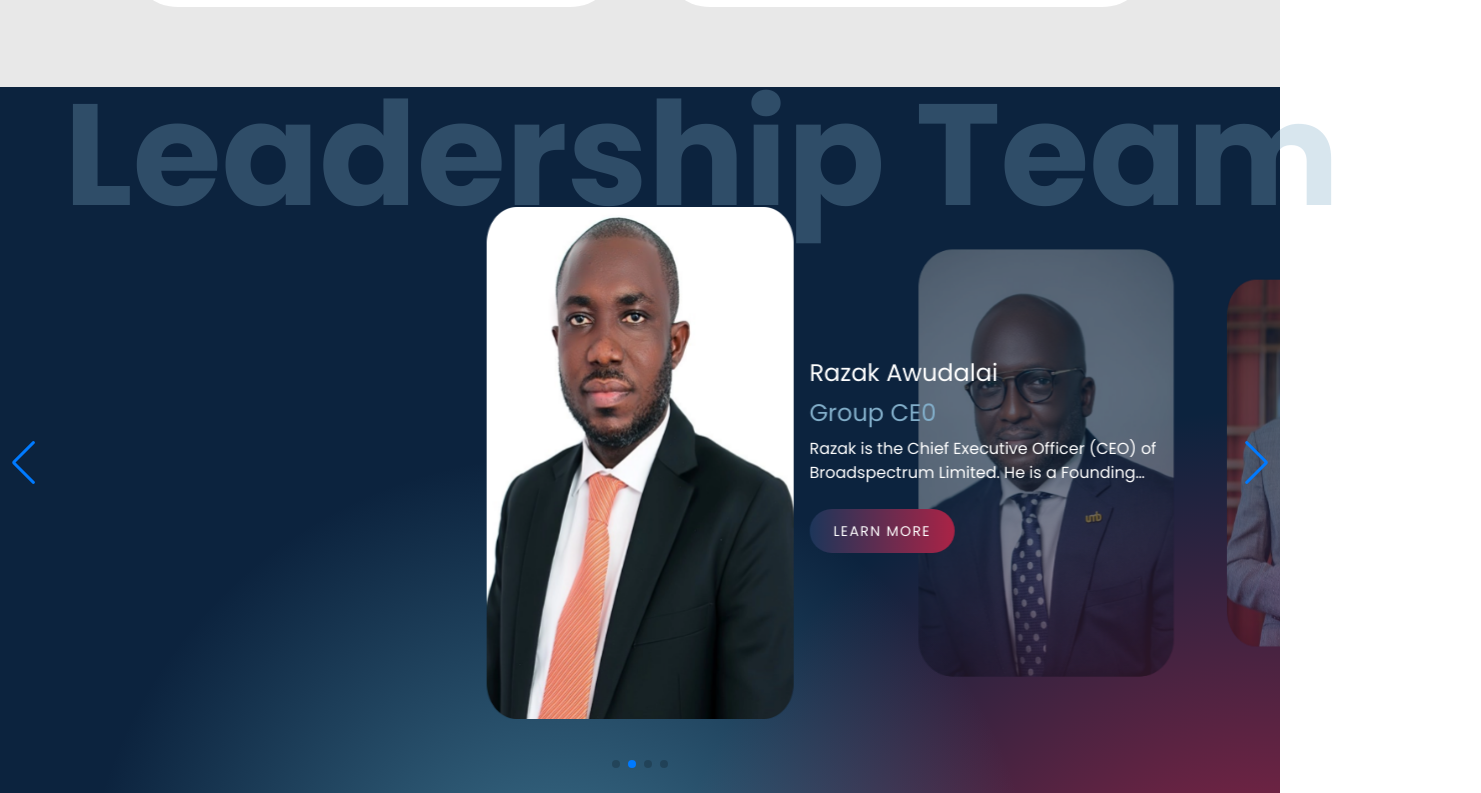
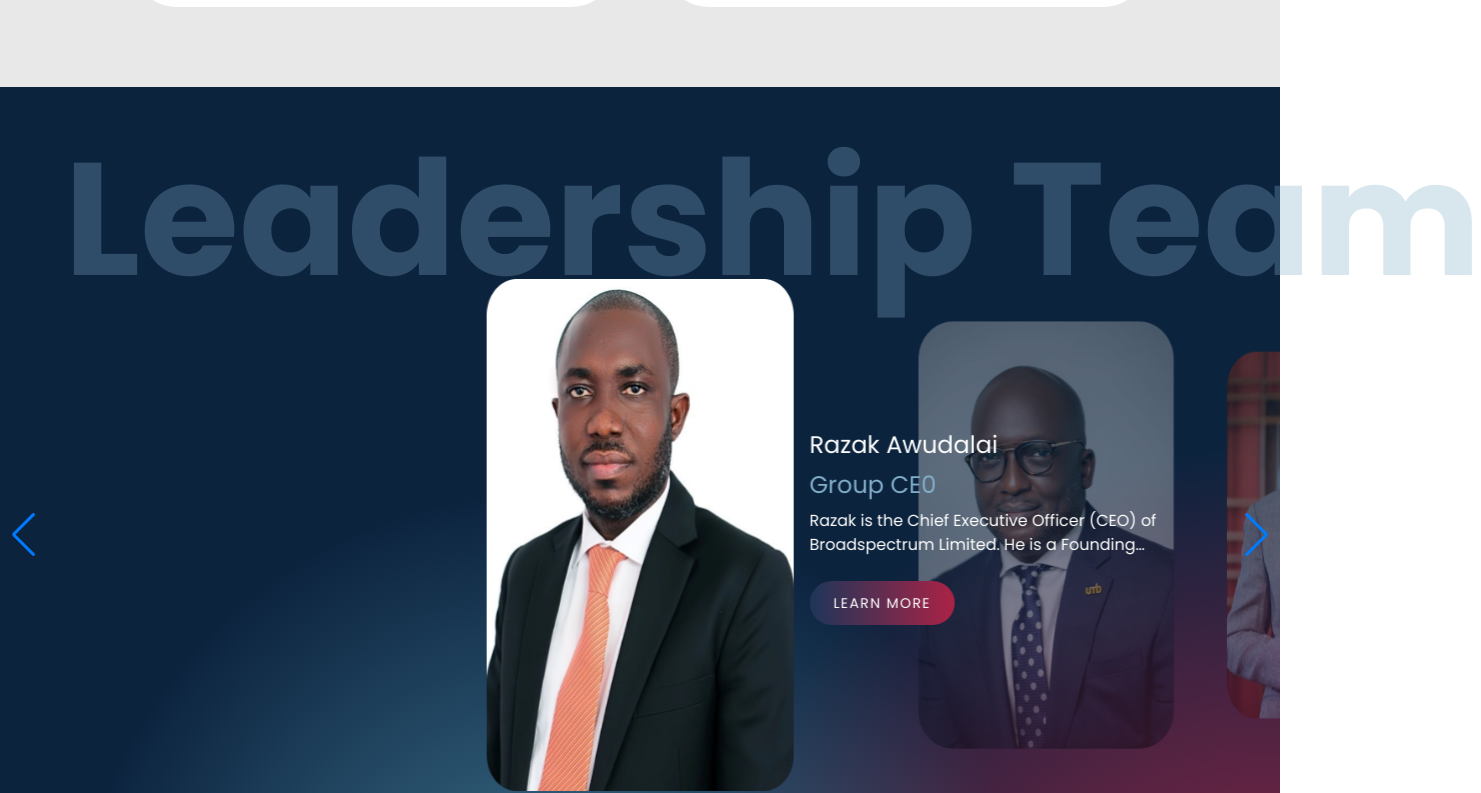
Before and after one commit to johnkdunyo/bsl-com-web, a Next.js app: page /about in a window 1280 px wide. Shown: the part 3737-4530 px from the top of the page, 1481 px wide, since content can reach past the window. Built offline with nearby package versions, Linux system fonts and the light colour scheme.

Commit message:
ui updates

```diff
--- a/src/components/aboutPage/LeadershipTeam.tsx
+++ b/src/components/aboutPage/LeadershipTeam.tsx
@@ -35,7 +35,7 @@
         currentIndex !== id && " border-green-500 opacity-40"
       } `}
     >
-      <img src={imageURL} className="sm:h-4/5 " />
+      <img src={imageURL} className="sm:h-4/5  " />
 
       <div
         className={` ${currentIndex !== id && "hidden"}
@@ -76,9 +76,9 @@
   return (
     <section className="bg-[#0C233E] relative ">
       <CustomBackground1 />
-      <div className="py-10 z-10">
-        <div className="custom-container ">
-          <h1 className="text-[#82AEC9] font-bold text-[3.8rem] sm:text-[9rem] sm:whitespace-nowrap whitespace-pre-line leading-[3.5rem]  opacity-30 sm:-mb-10">
+      <div className="py-10 z-10 relative">
+        <div className="  custom-container sm:mt-16 sm:-mb-8">
+          <h1 className="text-[#82AEC9] font-bold h-full  text-[3.7rem] sm:text-[10rem] sm:whitespace-nowrap whitespace-pre-line leading-[3.5rem]  opacity-30   ">
             Leadership Team
           </h1>
         </div>
@@ -174,42 +174,6 @@
                 imageURL={"/assets/img/board/kris.png"}
               />
             </SwiperSlide>
-            {/* <SwiperSlide>
-              <SingleSlide
-                id={5}
-                currentIndex={currentIndex}
-                name="Razak Awudalai"
-                portfolio={"Group CE0"}
-                shortDescription={
-                  "Razak is the Chief Executive Officer (CEO) of Broadspectrum Limited. He is a Founding…"
-                }
-                imageURL={"/assets/img/board/razak.png"}
-              />
-            </SwiperSlide>
-            <SwiperSlide>
-              <SingleSlide
-                id={6}
-                currentIndex={currentIndex}
-                name="Razak Awudalai"
-                portfolio={"Group CE0"}
-                shortDescription={
-                  "Razak is the Chief Executive Officer (CEO) of Broadspectrum Limited. He is a Founding…"
-                }
-                imageURL={"/assets/img/board/razak.png"}
-              />
-            </SwiperSlide>
-            <SwiperSlide>
-              <SingleSlide
-                id={7}
-                currentIndex={currentIndex}
-                name="Razak Awudalai"
-                portfolio={"Group CE0"}
-                shortDescription={
-                  "Razak is the Chief Executive Officer (CEO) of Broadspectrum Limited. He is a Founding…"
-                }
-                imageURL={"/assets/img/board/razak.png"}
-              />
-            </SwiperSlide> */}
           </Swiper>
         </>
       </div>
```
